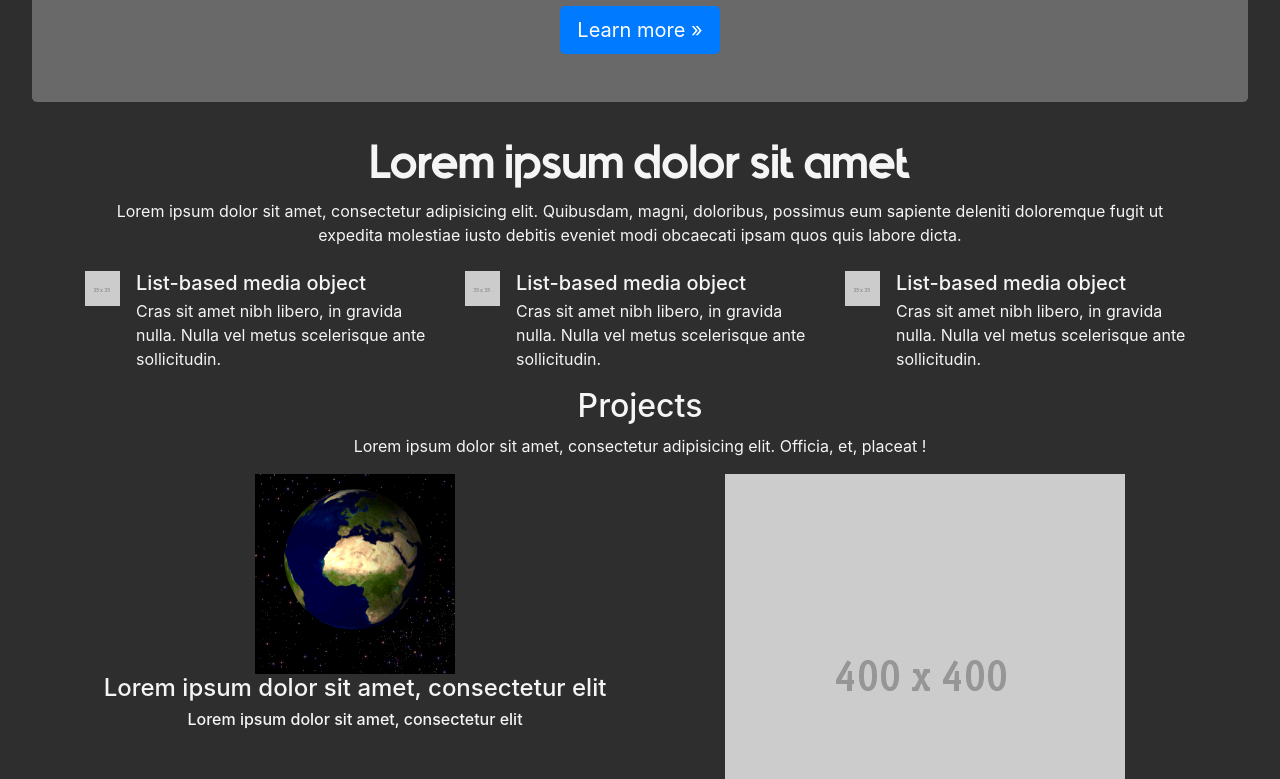
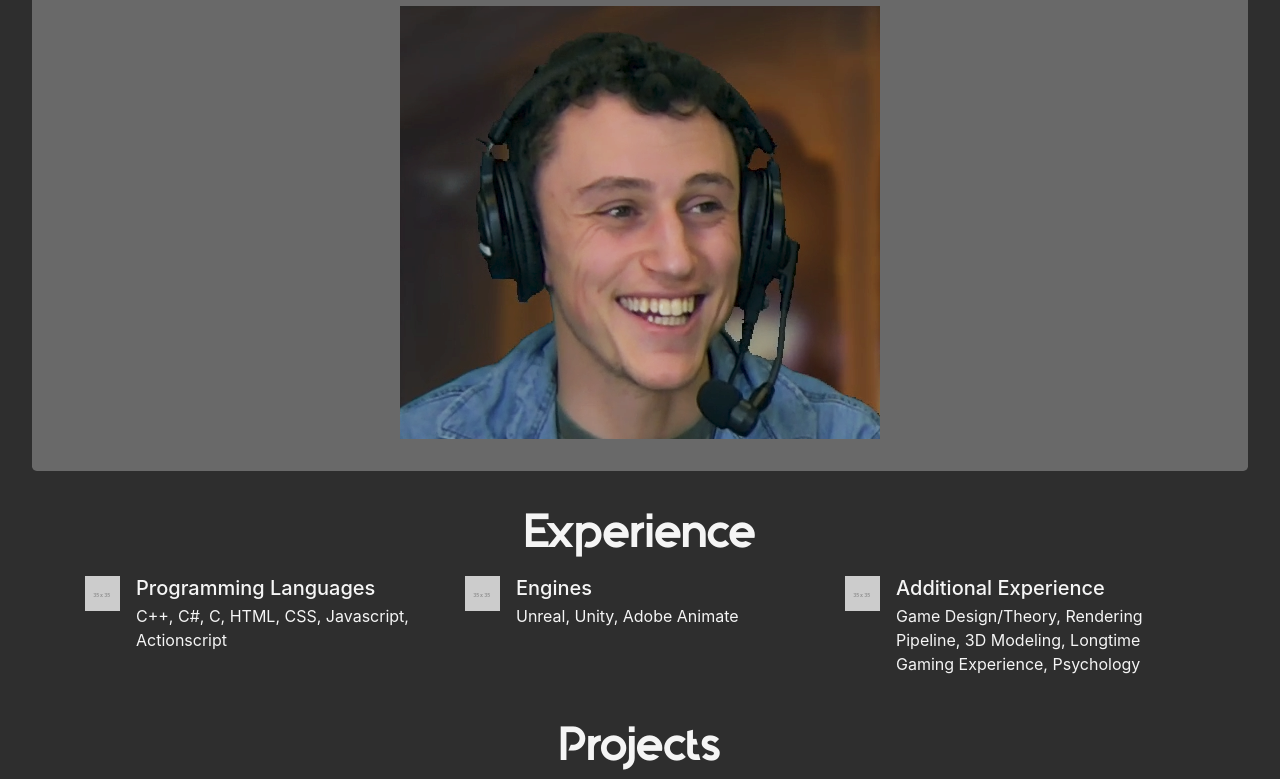
Before and after one commit to deancohen1234/PortfolioWebsite, a plain HTML site: page index.html in a window 1280 px wide. Shown: the part 220-999 px from the top of the page. Drawn offline with Linux system fonts and the light colour scheme.

Commit message:
Added more content and slightly redesigned layout

```diff
--- a/index.html
+++ b/index.html
@@ -52,7 +52,8 @@
 			<!--Title Section -->
               <h1>DEAN COHEN</h1>
               <p>I am a front developer with a passion for all aspects of game development. Including gameplay programming, AI, systems creation, anything else I can wrap my head around</p>
-              <p><a class="btn btn-primary btn-lg" href="#" role="button">Learn more »</a></p>
+              <!--<p><a class="btn btn-primary btn-lg" href="#" role="button">Learn more »</a></p>-->
+				<img class="img-fluid" src="images/selfie.PNG" alt="">
             </div>
           </div>
         </div>
@@ -62,8 +63,7 @@
       <div class="container">
         <div class="row">
           <div class="col-12 text-center">
-            <h1>Lorem ipsum dolor sit amet</h1>
-            <p>Lorem ipsum dolor sit amet, consectetur adipisicing elit. Quibusdam, magni, doloribus, possimus eum sapiente deleniti doloremque fugit ut expedita molestiae iusto debitis eveniet modi obcaecati ipsam quos quis labore dicta.</p>
+            <h1>Experience</h1>
           </div>
         </div>
       </div>
@@ -76,8 +76,8 @@
               <li class="media">
                 <img class="mr-3" src="images/35X35.gif" alt="Generic placeholder image">
                 <div class="media-body">
-                  <h5 class="mt-0 mb-1">List-based media object</h5>
-                  Cras sit amet nibh libero, in gravida nulla. Nulla vel metus scelerisque ante sollicitudin.
+                  <h5 class="mt-0 mb-1">Programming Languages</h5>
+                  C++, C#, C, HTML, CSS, Javascript, Actionscript
                 </div>
               </li>
             </ul>
@@ -87,8 +87,8 @@
               <li class="media">
                 <img class="mr-3" src="images/35X35.gif" alt="Generic placeholder image">
                 <div class="media-body">
-                  <h5 class="mt-0 mb-1">List-based media object</h5>
-                  Cras sit amet nibh libero, in gravida nulla. Nulla vel metus scelerisque ante sollicitudin.
+                  <h5 class="mt-0 mb-1">Engines</h5>
+                  Unreal, Unity, Adobe Animate
                 </div>
               </li>
             </ul>
@@ -98,8 +98,8 @@
               <li class="media">
                 <img class="mr-3" src="images/35X35.gif" alt="Generic placeholder image">
                 <div class="media-body">
-                  <h5 class="mt-0 mb-1">List-based media object</h5>
-                  Cras sit amet nibh libero, in gravida nulla. Nulla vel metus scelerisque ante sollicitudin.
+                  <h5 class="mt-0 mb-1">Additional Experience</h5>
+                  Game Design/Theory, Rendering Pipeline, 3D Modeling, Longtime Gaming Experience, Psychology
                 </div>
               </li>
             </ul>
@@ -107,23 +107,23 @@
         </div>
       </div>
     </section>
+	  <br>
     <section>
       <div class="container">
         <div class="row">
           <div class="col-12 text-center">
 			  <!-- Projects Section -->
-            <h2>Projects</h2>
-            <p>Lorem ipsum dolor sit amet, consectetur adipisicing elit. Officia, et, placeat !</p>
+			  <h1>Projects</h1>
           </div>
         </div>
         <div class="row">
           <div class="col-md-6 col-12 text-center">
-            <img class="img-fluid" src="images/Worl Spinning Gif.gif" alt="">
+            <img class="img-fluid" src="images/Lexicon2.PNG" alt="">
             <h4>Lorem ipsum dolor sit amet, consectetur elit</h4>
             <h6>Lorem ipsum dolor sit amet, consectetur elit</h6>
           </div>
           <div class="col-md-6 col-12 text-center mt-md-0 mt-2">
-            <img class="img-fluid" src="images/400x400.gif" alt="">
+            <img class="img-fluid" src="images/TeraIncognita1.jpg" alt="">
             <h4>Lorem ipsum dolor sit amet, consectetur elit</h4>
             <h6>Lorem ipsum dolor sit amet, consectetur elit</h6>
           </div>
@@ -160,17 +160,17 @@
       <div class="container">
         <div class="row">
           <div class="col-md-4 col-12">
-            <h3 class="text-center">WHO WE ARE</h3>
-            <p>Lorem ipsum dolor sit amet, consectetur adipisicing elit. Repellendus, ducimus, sit, quibusdam quidem recusandae veniam eos quod error nisi repellat excepturi laboriosam aspernatur suscipit possimus consectetur dolores nihil labore quas eius illo accusamus nulla sed blanditiis porro accusantium. Perspiciatis, perferendis!</p>
+            <h3 class="text-center">WHY THIS</h3>
+            <p>I know this might seem like a bit much, but I believe that real life work has more meaning than a simple resume and a claim. I wanted to make this not only to showcase the work that I have done, but also to show my passion and determination to work in this industry. I want to prove that I am incredibly passionate about this line of work, and that I am more than willing to put in the work to make this my profession</p>
           </div>
           <div class="col-md-4 col-12">
-            <h3 class="text-center">GET IN TOUCH</h3>
+            <h3 class="text-center">Contact Me</h3>
+			  <p>Email: deancohen@u.boisestate.edu</p><!--
             <address class="text-center">
-              <strong>MyCompany, Inc.</strong><br>
               Sunny Autumn Plaza, Grand Coulee,<br>
               CA, 91308-4075, US<br>
               <abbr title="Phone">P:</abbr> (123) 456-7890
-            </address>
+            </address>-->
           </div>
           <div class="col-md-4 col-12">
             <h3 class="text-center">NEWSLETTER</h3>
```
Also changed, not shown: images/Lexicon2.PNG (added), images/TeraIncognita1.jpg, images/selfie.PNG (added).
